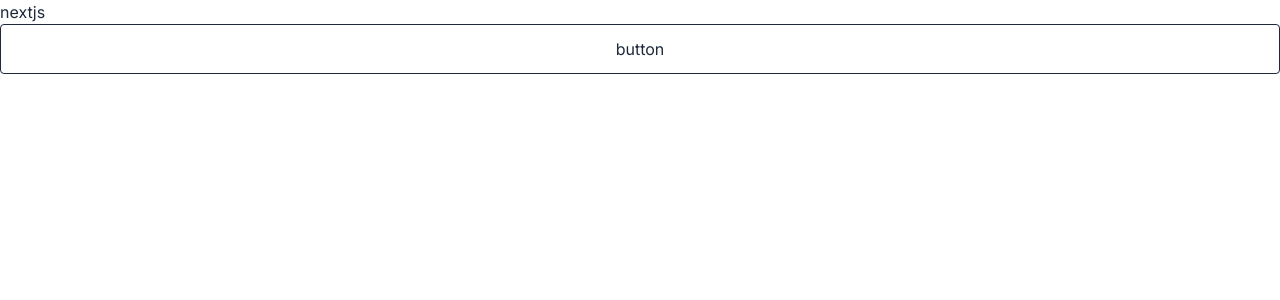
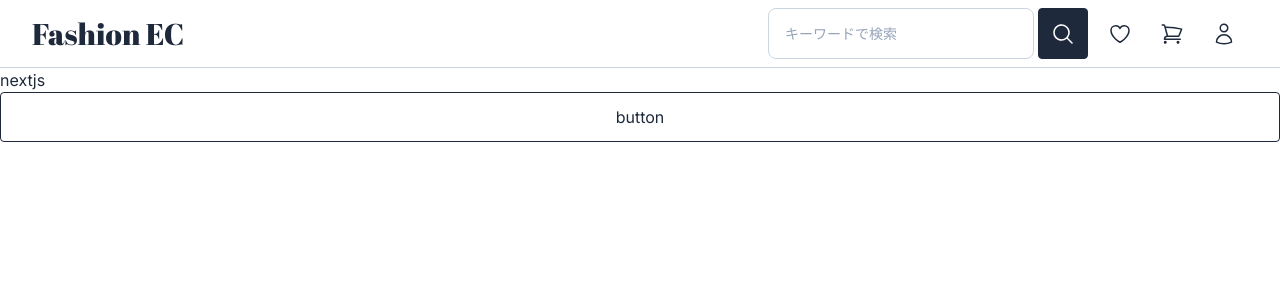
Before and after one commit to aiharanaoya/fashion-ec, a Next.js app: page / in a window 1280 px wide. Shown: the top 300 px of the page. Built offline with nearby package versions, Linux system fonts and the light colour scheme.

Commit message:
レイアウトにヘッダーコンポーネントを配置

```diff
--- a/app/(features)/layout.tsx
+++ b/app/(features)/layout.tsx
@@ -3,6 +3,7 @@ import './../_styles/globals.css';
 import type { Metadata } from 'next';
 import { ReactNode } from 'react';
 
+import { Header } from '@/_components/Header';
 import { defaultStyle } from '@/_styles/defaultStyle';
 
 export const metadata: Metadata = {
@@ -13,7 +14,10 @@ export const metadata: Metadata = {
 export default function RootLayout({ children }: { children: ReactNode }) {
   return (
     <html lang="ja">
-      <body className={`${defaultStyle}`}>{children}</body>
+      <body className={`${defaultStyle}`}>
+        <Header />
+        {children}
+      </body>
     </html>
   );
 }
```
